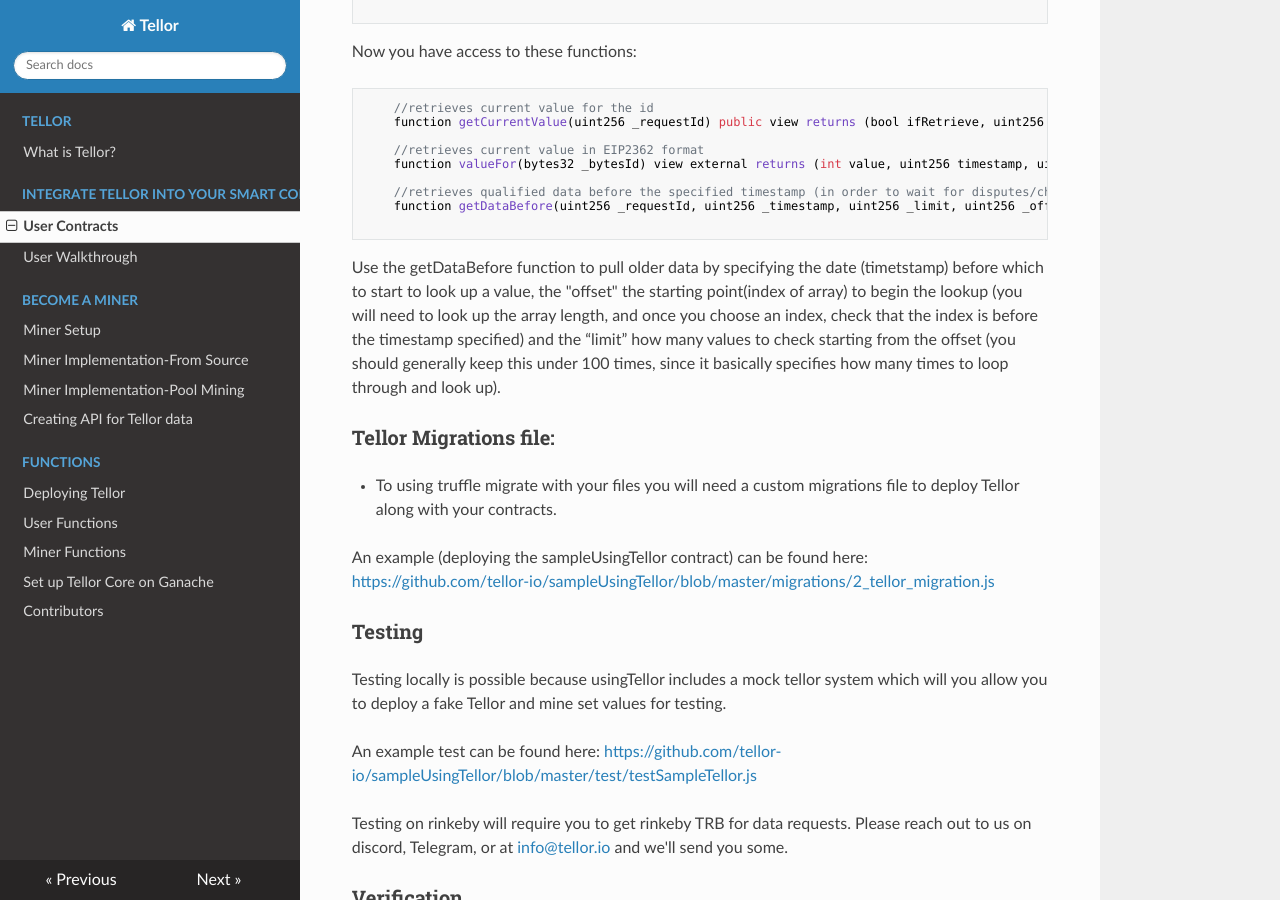
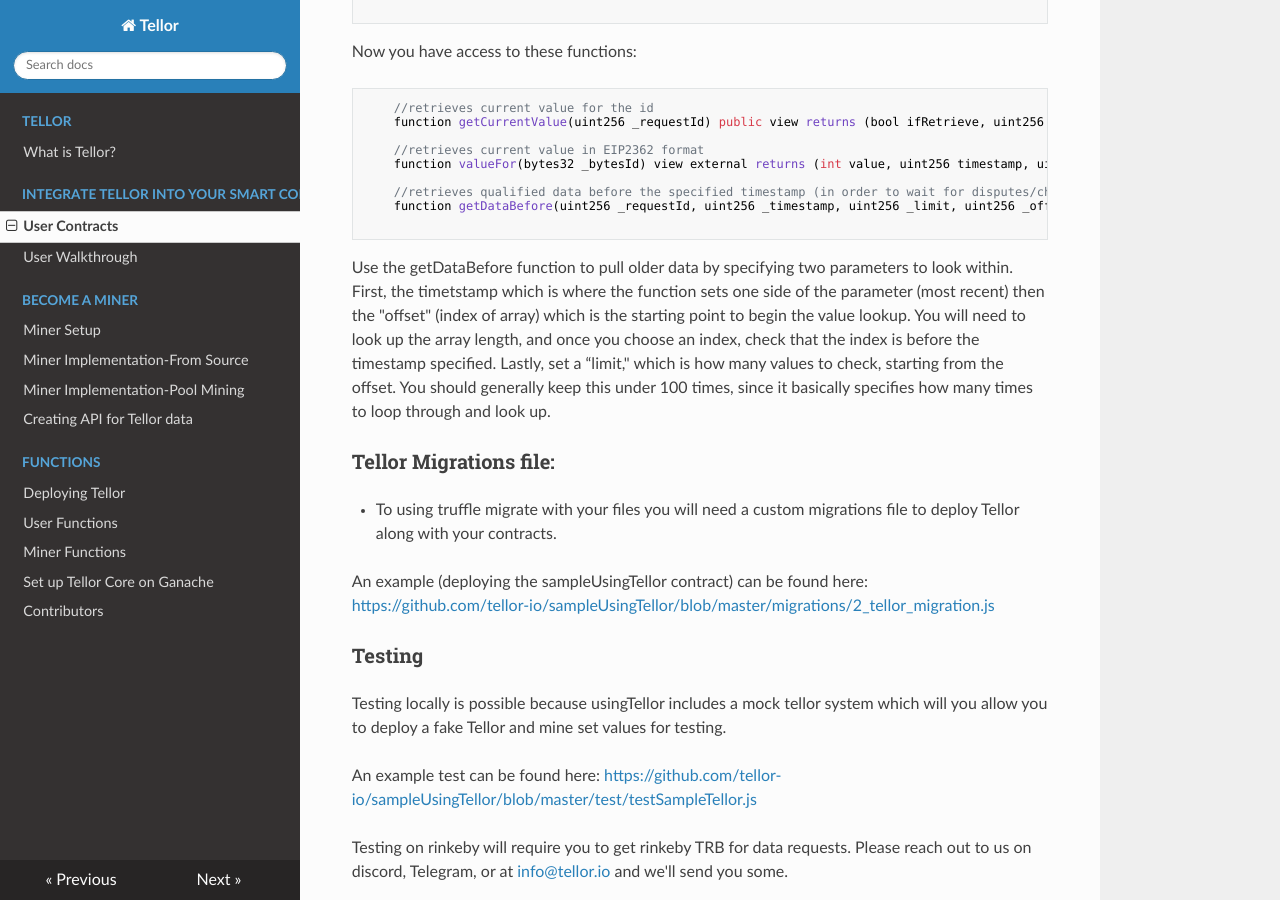
Before and after one commit to tellor-io/TellorDocumentation, an MkDocs documentation site: the page built from docs/UserSetup.md, in a window 1280 px wide and 900 px high, scrolled down 1048 px. Built offline with MkDocs 1.6.1, drawn with Linux system fonts in a browser that asks for light colours; nearby versions of some CDN libraries; a script that is not in the unit is left out.

Commit message:
getValueBefore

````diff
--- a/docs/UserSetup.md
+++ b/docs/UserSetup.md
@@ -168,7 +168,7 @@ Now you have access to these functions:
 ```
 
 
-Use the getDataBefore function to pull older data by specifying the date (timetstamp) before which to start to look up a value, the "offset" the starting point(index of array) to begin the lookup (you will need to look up the array length, and once you choose an index, check that the index is before the timestamp specified) and the “limit” how many values to check starting from the offset (you should generally keep this under 100 times, since it basically specifies how many times to loop through and look up).
+Use the getDataBefore function to pull older data by specifying two parameters to look within. First, the timetstamp which is where the function sets one side of the parameter (most recent) then the "offset" (index of array) which is the starting point to begin the value lookup. You will need to look up the array length, and once you choose an index, check that the index is before the timestamp specified. Lastly, set a “limit," which is how many values to check, starting from the offset. You should generally keep this under 100 times, since it basically specifies how many times to loop through and look up.
 
 
 
````
